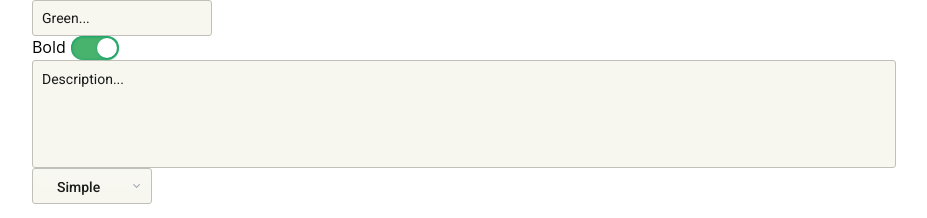
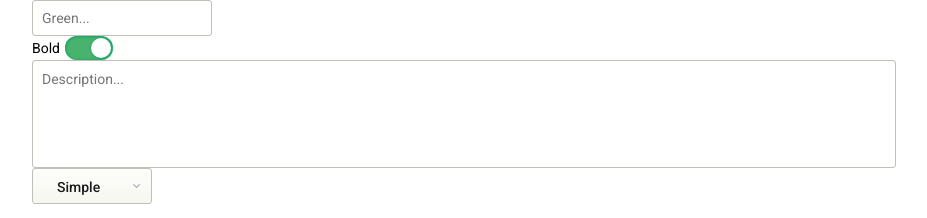
Before and after one commit to fanisco/reacy-ui, a React (Create React App) app: page / in a window 1280 px wide. Shown: the top 218 px of the page, without its empty margins (176-1103 px from the left). Built offline with nearby package versions, Linux system fonts and the light colour scheme.

Commit message:
Styled styles

```diff
--- a/src/Store.ts
+++ b/src/Store.ts
@@ -3,9 +3,9 @@ import { FormItem } from './ui/components/Types/Item';
 
 export default class Store {
     @observable items: FormItem[] = [
-        { id: 'color', name: 'Color', type: 'string', value: 'Green...' },
+        { id: 'color', name: 'Color', type: 'string', value: '', placeholder: 'Green...' },
         { id: 'bold', name: 'Bold', type: 'boolean', value: true },
-        { id: 'descr', name: 'Description', type: 'text', value: 'Description...' },
+        { id: 'descr', name: 'Description', type: 'text', value: '', placeholder: 'Description...' },
         { id: 'type', name: 'Type', type: 'select', value: 0, values: [{ id: 0, name: 'Simple' }] },
     ];
     @computed get allItems(): FormItem[] {
--- a/src/ui/components/Button.tsx
+++ b/src/ui/components/Button.tsx
@@ -132,7 +132,7 @@ const getColors = (style: string, colors: any): Scheme => {
             borderColor: colors.baseL0,
             borderHoverColor: colors.baseL0,
             shadowColor: colors.baseL0,
-            gradient: 0.15
+            gradient: 0.75
         };
     }
 };
--- a/src/ui/components/Form/Input.tsx
+++ b/src/ui/components/Form/Input.tsx
@@ -28,29 +28,37 @@ export const Input: React.FC<IProps> = ({ style = Styles.default, size = Sizes.m
     );
 };
 
-interface StyledProps {
+interface IStyledProps {
     sizes?: any
     colors?: any
 }
 
-const InputElement = styled.input<StyledProps>`
+export const stylize = (props: IStyledProps) => `
     box-sizing: border-box;
-    height: ${props => props.sizes.elementHeight}px;
-    padding: ${props => props.sizes.spacings}px ${props => props.sizes.spacings}px;
-    background: ${props => props.colors.baseL2};
-    border: 1px solid ${props => props.colors.baseL0};
-    border-radius: ${props => props.sizes.borderRadius}px;
-    color: ${props => props.colors.text};
-    text-align: ${props => props.sizes.textAlign};
-    font: ${props => props.sizes.fontSize}px/${props => props.sizes.lineHeight} "${Fonts.ff}";
+    padding: ${props.sizes.spacings}px ${props.sizes.spacings}px;
+    background: ${props.colors.baseL3};
+    color: ${props.colors.text};
+    border: 1px solid ${props.colors.baseL0};
+    border-radius: ${props.sizes.borderRadius}px;
+    text-align: ${props.sizes.textAlign};
+    font: ${props.sizes.fontSize}px/${props.sizes.lineHeight} "${Fonts.ff}";
     font-weight: 400;
+    transition: all 0.15s ease-in-out;
 
     &:hover {
-        background: ${props => props.colors.baseL3};
+        background: #fff;
+        border-color: ${Colors[Styles.secondary].baseL0};
+        transition: all 0.15s ease-in-out 0.15s;
     }
     &:focus {
-        border-color: ${Colors[Styles.secondary].baseL0};
-        background: ${props => props.colors.baseL3};
+        background: #fff;
         outline: 0 none;
+        border-color: ${Colors[Styles.secondary].baseL3};
+        box-shadow: 0 0 0 1px ${Colors[Styles.secondary].baseL3}50;
     }
 `;
+
+const InputElement = styled.input<IStyledProps>`
+    ${stylize};
+    height: ${props => props.sizes.elementHeight}px;
+`;
--- a/src/ui/components/Form/Switch.tsx
+++ b/src/ui/components/Form/Switch.tsx
@@ -14,8 +14,10 @@ interface IProps extends IInputProps {
  */
 export const Switch: React.FC<IProps> = ({ size = Sizes.xs, ...props }) => {
     const dims = Dims[size];
+    const captionDims = Dims.md;
     return (
-        <Wrapper>{props.name}
+        <Wrapper>
+            <Caption active={props.value} dims={captionDims}>{props.name}</Caption>
             <Trigger
                 active={props.value}
                 dims={dims}
@@ -41,10 +43,15 @@ interface StyledProps {
 
 const Wrapper = styled.label`
     display: flex;
+    align-items: center;
 
     & + & {
         margin-left: 10px;
     }
+`;
+
+const Caption = styled.span<StyledProps>`
+    font: ${props => props.dims.fontSize}px/${props => props.dims.lineHeight} "${Fonts.ff}";
 `;
 
 const Trigger = styled.div<StyledProps>`
--- a/src/ui/components/Form/Textarea.tsx
+++ b/src/ui/components/Form/Textarea.tsx
@@ -3,6 +3,7 @@ import styled from 'styled-components';
 import IInputProps from './IInputProps';
 import { Colors, Fonts, Dims } from '../../constants';
 import { Styles, Sizes } from '../../enums';
+import { stylize } from './Input';
 
 interface IProps extends IInputProps {
     onChange: (value: string) => void;
@@ -29,32 +30,15 @@ export const Textarea: React.FC<IProps> = ({ style = Styles.default, size = Size
     );
 };
 
-interface StyledProps {
+interface IStyledProps {
     sizes?: any
     colors?: any
 }
 
-const TextareaElement = styled.textarea<StyledProps>`
-    box-sizing: border-box;
+const TextareaElement = styled.textarea<IStyledProps>`
+    ${stylize};
     display: block;
     width: 100%;
     height: ${props => props.sizes.elementHeight * 3}px;
-    padding: ${props => props.sizes.spacings}px ${props => props.sizes.spacings}px;
-    background: ${props => props.colors.baseL2};
-    border: 1px solid ${props => props.colors.baseL0};
-    border-radius: ${props => props.sizes.borderRadius}px;
-    color: ${props => props.colors.text};
-    text-align: ${props => props.sizes.textAlign};
-    font: ${props => props.sizes.fontSize}px/${props => props.sizes.lineHeight} "${Fonts.ff}";
-    font-weight: 400;
     resize: none;
-    transition: all 0.15s ease-in-out;
-
-    &:hover {
-        background: ${props => props.colors.baseL3};
-    }
-    &:focus {
-        background: ${props => props.colors.baseL3};
-        outline: 0 none;
-    }
 `;
```
